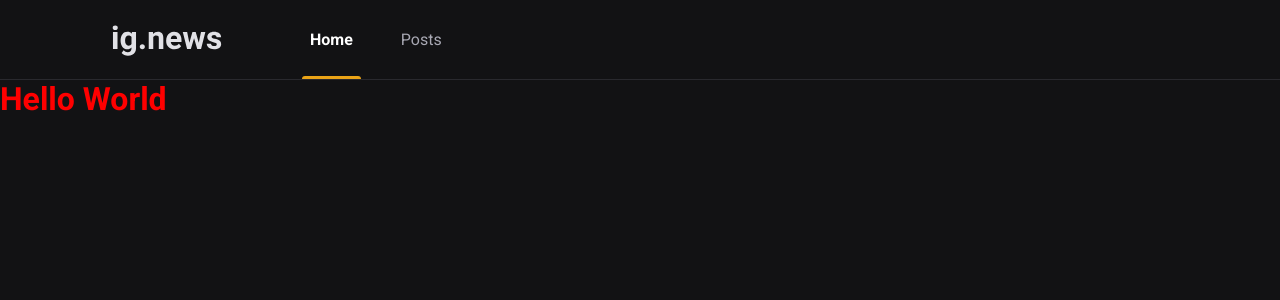
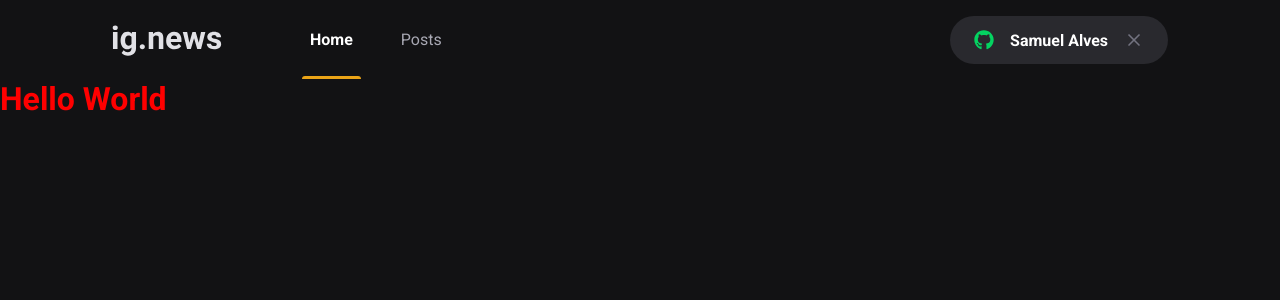
Before and after one commit to SamuelAlv3s/Ignews, a Next.js app: page / in a window 1280 px wide. Shown: the top 300 px of the page. Built offline with nearby package versions, Linux system fonts and the light colour scheme.

Commit message:
signIn component

```diff
--- a/package.json
+++ b/package.json
@@ -12,6 +12,7 @@
     "next": "12.2.2",
     "react": "17.0.2",
     "react-dom": "17.0.2",
+    "react-icons": "^4.4.0",
     "sass": "^1.53.0"
   },
   "devDependencies": {
--- a/src/components/Header/index.tsx
+++ b/src/components/Header/index.tsx
@@ -1,4 +1,5 @@
 /* eslint-disable @next/next/no-img-element */
+import { SignInButton } from "../SignInButton";
 import styles from "./styles.module.scss";
 export function Header() {
   return (
@@ -9,6 +10,7 @@ export function Header() {
           <a className={styles.active}>Home</a>
           <a>Posts</a>
         </nav>
+        <SignInButton />
       </div>
     </header>
   );
--- a/src/components/Header/styles.module.scss
+++ b/src/components/Header/styles.module.scss
@@ -50,4 +50,8 @@
       }
     }
   }
+
+  button {
+    margin-left: auto;
+  }
 }
--- /dev/null
+++ b/src/components/SignInButton/index.tsx
@@ -0,0 +1,18 @@
+import { FaGithub } from "react-icons/fa";
+import { FiX } from "react-icons/fi";
+import styles from "./styles.module.scss";
+export function SignInButton() {
+  const isUserLoggedIn = true;
+  return isUserLoggedIn ? (
+    <button className={styles.signInButton}>
+      <FaGithub color="#04d361" />
+      Samuel Alves
+      <FiX color="#737380" className={styles.closeIcon} />
+    </button>
+  ) : (
+    <button className={styles.signInButton}>
+      <FaGithub color="#eba417" />
+      Sign in with Github
+    </button>
+  );
+}
--- /dev/null
+++ b/src/components/SignInButton/styles.module.scss
@@ -0,0 +1,32 @@
+.signInButton {
+  height: 3rem;
+  border-radius: 3rem;
+  background: var(--gray-850);
+  border: 0;
+  padding: 0 1.5rem;
+
+  display: flex;
+  justify-content: center;
+  align-items: center;
+
+  color: var(--white);
+  font-weight: bold;
+  transition: filter 0.2s;
+
+  &:hover {
+    filter: brightness(0.8);
+  }
+
+  svg {
+    width: 20px;
+    height: 20px;
+  }
+
+  svg:first-child {
+    margin-right: 1rem;
+  }
+
+  svg.closeIcon {
+    margin-left: 1rem;
+  }
+}
--- a/src/styles/global.scss
+++ b/src/styles/global.scss
@@ -9,7 +9,8 @@
 
   --gray-50: #e1e1e6;
   --gray-300: #a8a8b3;
-  --gray-800: #29292e;
+  --gray-500: #1f2729;
+  --gray-850: #29292e;
   --gray-900: #121214;
 
   --cyan-500: #61dafb;
```
Also changed, not shown: 1 other file (tests, documents, lock files or other folders).
